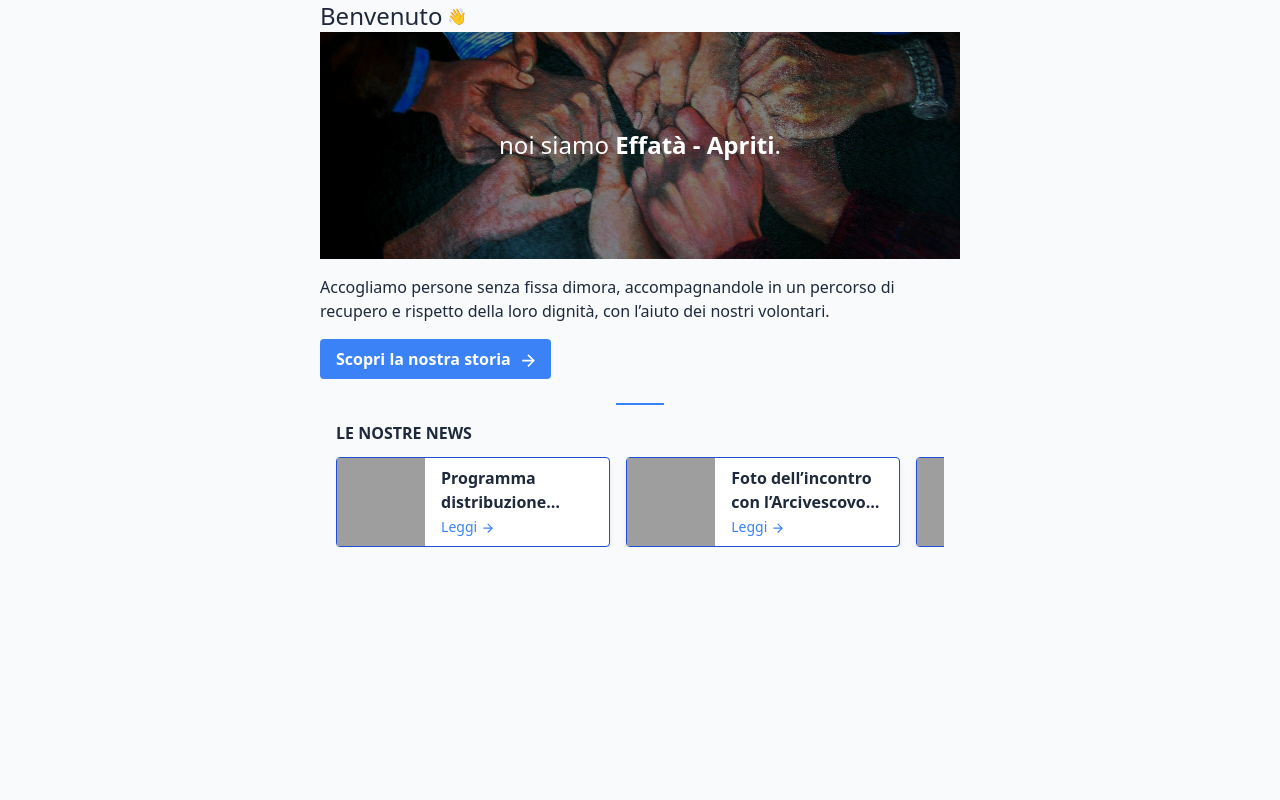
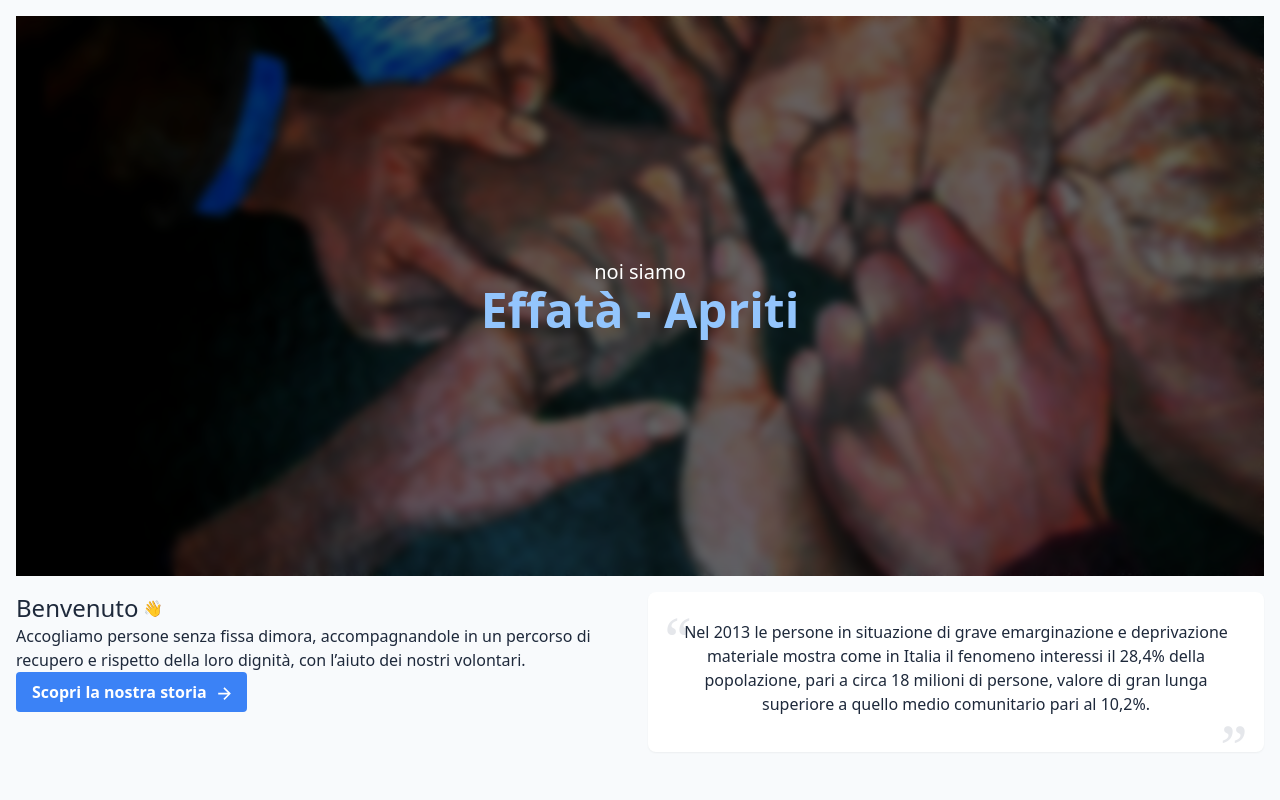
Before and after one commit to zum281/effata-web, an Astro site: page / in a window 1280 px wide. Shown: the top 800 px of the page. Built offline with nearby package versions, Linux system fonts and the light colour scheme; Astro itself is replaced by a stand-in of ours; grey boxes are pictures that could not be loaded.

Commit message:
feat: more content and better hero

```diff
--- a/src/components/Hero.astro
+++ b/src/components/Hero.astro
@@ -1,28 +1,30 @@
-<section>
+<section class='md:p-4'>
+	<div
+		class='grid place-items-center h-[30vh] lg:h-[70vh] bg-fixed bg-cover custom-bg'
+	>
+		<div
+			class='w-full h-full row-span-full col-span-full bg-black bg-opacity-60 backdrop-blur-sm'
+		>
+		</div>
+		<p
+			class='text-white text-lg md:text-xl text-center row-span-full col-span-full z-10'
+		>
+			noi siamo <span
+				class='font-bold block text-2xl md:text-5xl text-blue-300 leading-loose'
+				>Effatà - Apriti</span
+			>
+		</p>
+	</div>
+	<div class='grid gap-4 md:grid-cols-2 p-4 md:px-0'>
+		<div>
 			<p class='text-2xl flex items-center gap-1'>
 				Benvenuto <span class='text-base'>👋</span>
 			</p>
-	<div class='relative w-full h-fit'>
-		<div class='overlay absolute inset-0 bg-black opacity-50'></div>
-		<p
-			class='absolute text-white text-2xl text-center top-1/2 left-1/2 -translate-x-1/2 -translate-y-1/2'
-		>
-			noi siamo <span class='font-bold'>Effatà - Apriti</span>.
+			<p class='max-w-prose'>
+				Accogliamo persone senza fissa dimora, accompagnandole in un
+				percorso di recupero e rispetto della loro dignità, con l’aiuto
+				dei nostri volontari.
 			</p>
-		<img
-			src='/assets/images/hero.jpg'
-			alt='Mani'
-			width='1280'
-			height='453'
-			class='w-full'
-		/>
-	</div>
-	<p class='my-4'>
-		Accogliamo persone senza fissa dimora, accompagnandole in un percorso di
-		recupero e rispetto della loro dignità, con l’aiuto dei nostri
-		volontari.
-	</p>
-
 			<a href='/' class='button flex items-center gap-2'>
 				Scopri la nostra storia
 				<svg
@@ -35,10 +37,33 @@
 					></path>
 				</svg>
 			</a>
+		</div>
+		<div class='max-w-4xl p-4 bg-white rounded-lg shadow-sm'>
+			<div class='mb-2'>
+				<span class='quote text-left'>“</span>
+				<p class='px-4 text-center'>
+					Nel 2013 le persone in situazione di grave emarginazione e
+					deprivazione materiale mostra come in Italia il fenomeno
+					interessi il 28,4% della popolazione, pari a circa 18
+					milioni di persone, valore di gran lunga superiore a quello
+					medio comunitario pari al 10,2%.
+				</p>
+				<span class='quote text-right'>”</span>
+			</div>
+		</div>
+	</div>
 </section>
 
 <style>
 	.button {
 		@apply bg-blue-500 hover:bg-blue-700 text-white font-bold py-2 px-4 rounded w-fit transition-colors ease-in-out duration-300;
 	}
+
+	.custom-bg {
+		background-image: url("/assets/images/hero.jpg");
+	}
+
+	.quote {
+		@apply font-serif block h-3 text-6xl  text-gray-200;
+	}
 </style>
--- a/src/components/news-section/Card.tsx
+++ b/src/components/news-section/Card.tsx
@@ -17,12 +17,12 @@ export const Card: FC<CardType> = ({ title, image, url }) => {
 				height={400}
 				className='h-full aspect-square object-cover row-span-2'
 			/>
-			<h3 className='col-span-2 mt-2 ml-4  mb-auto line-clamp-2 font-semibold break-words'>
+			<h3 className='col-span-2 mt-2 lg:mt-4 lg:mr-2 ml-4 mb-auto line-clamp-2 font-semibold break-words md:text-lg lg:text-xl'>
 				{title}
 			</h3>
 			<a
 				href={url}
-				className='flex items-center gap-1 col-span-2 col-start-2 mb-2 ml-4 text-blue-500 text-sm'>
+				className='flex items-center gap-1 col-span-2 col-start-2 mb-2 ml-4 text-blue-500 text-sm md:text-base'>
 				Leggi
 				<svg
 					className='fill-current w-3 h-3'
--- a/src/layouts/Layout.astro
+++ b/src/layouts/Layout.astro
@@ -33,7 +33,7 @@ const { title } = Astro.props;
 			}
 
 			body > *:not(img) {
-				max-width: 40rem;
+				max-width: 80rem;
 				margin: auto;
 			}
 		</style>
```
Lines whose indentation alone changed are shown as unchanged.
